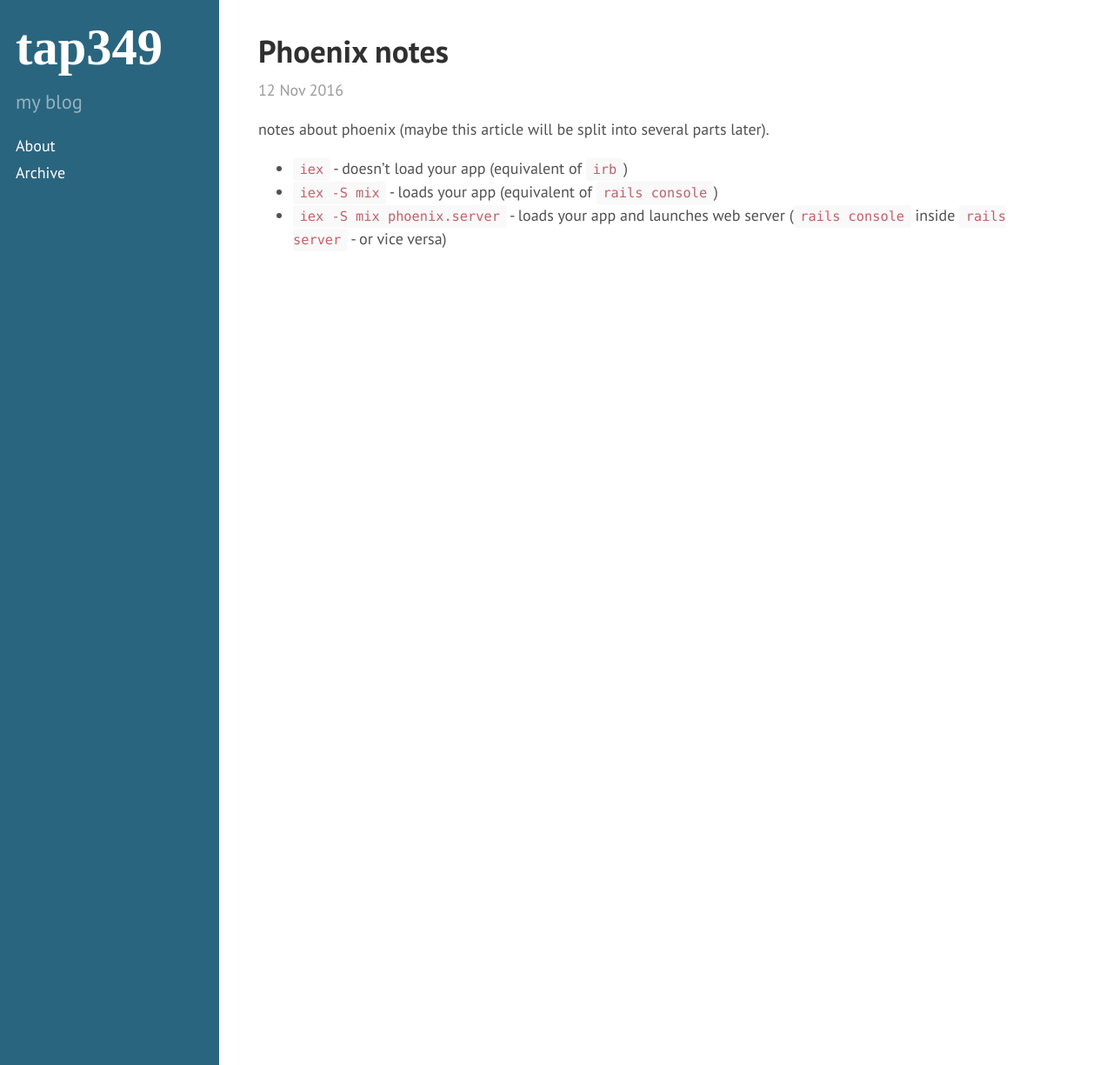
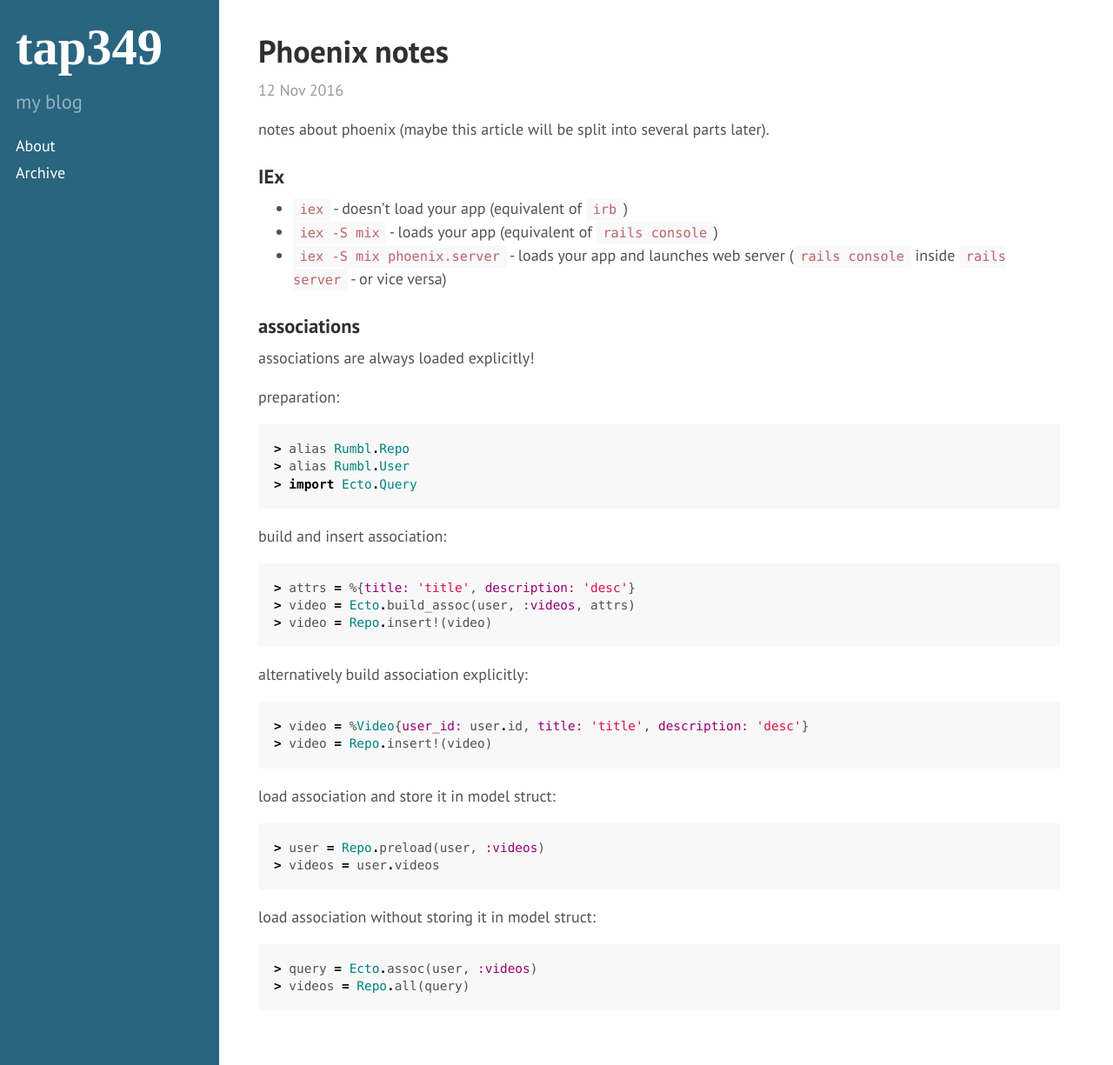
Before and after one commit to tap349/tap349.github.io, a Jekyll site: the page built from _posts/2016-11-12-phoenix-notes.md, in a window 1280 px wide and 1225 px high. Shown: the whole window at 87% size. Built offline with Jekyll 4.4.1, drawn with Linux system fonts in a browser that asks for light colours.

Commit message:
update 2016-11-22_01:13:50

````diff
--- a/_posts/2016-11-12-phoenix-notes.md
+++ b/_posts/2016-11-12-phoenix-notes.md
@@ -10,7 +10,50 @@ notes about phoenix (maybe this article will be split into several parts later).
 
 <!-- more -->
 
+### IEx
+
 - `iex` - doesn't load your app (equivalent of `irb`)
 - `iex -S mix` - loads your app (equivalent of `rails console`)
 - `iex -S mix phoenix.server` - loads your app and launches web server
   (`rails console` inside `rails server` - or vice versa)
+
+### associations
+
+associations are always loaded explicitly!
+
+preparation:
+
+```elixir
+> alias Rumbl.Repo
+> alias Rumbl.User
+> import Ecto.Query
+```
+
+build and insert association:
+
+```elixir
+> attrs = %{title: 'title', description: 'desc'}
+> video = Ecto.build_assoc(user, :videos, attrs)
+> video = Repo.insert!(video)
+```
+
+alternatively build association explicitly:
+
+```elixir
+> video = %Video{user_id: user.id, title: 'title', description: 'desc'}
+> video = Repo.insert!(video)
+```
+
+load association and store it in model struct:
+
+```elixir
+> user = Repo.preload(user, :videos)
+> videos = user.videos
+```
+
+load association without storing it in model struct:
+
+```elixir
+> query = Ecto.assoc(user, :videos)
+> videos = Repo.all(query)
+```
````
